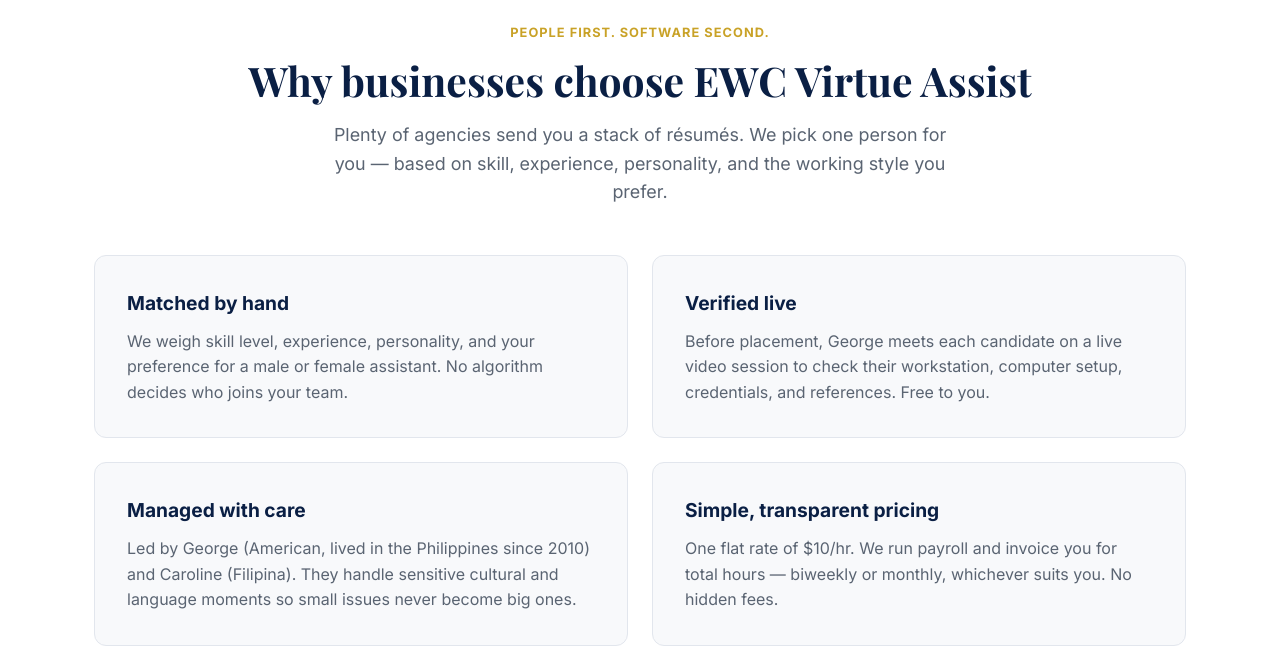
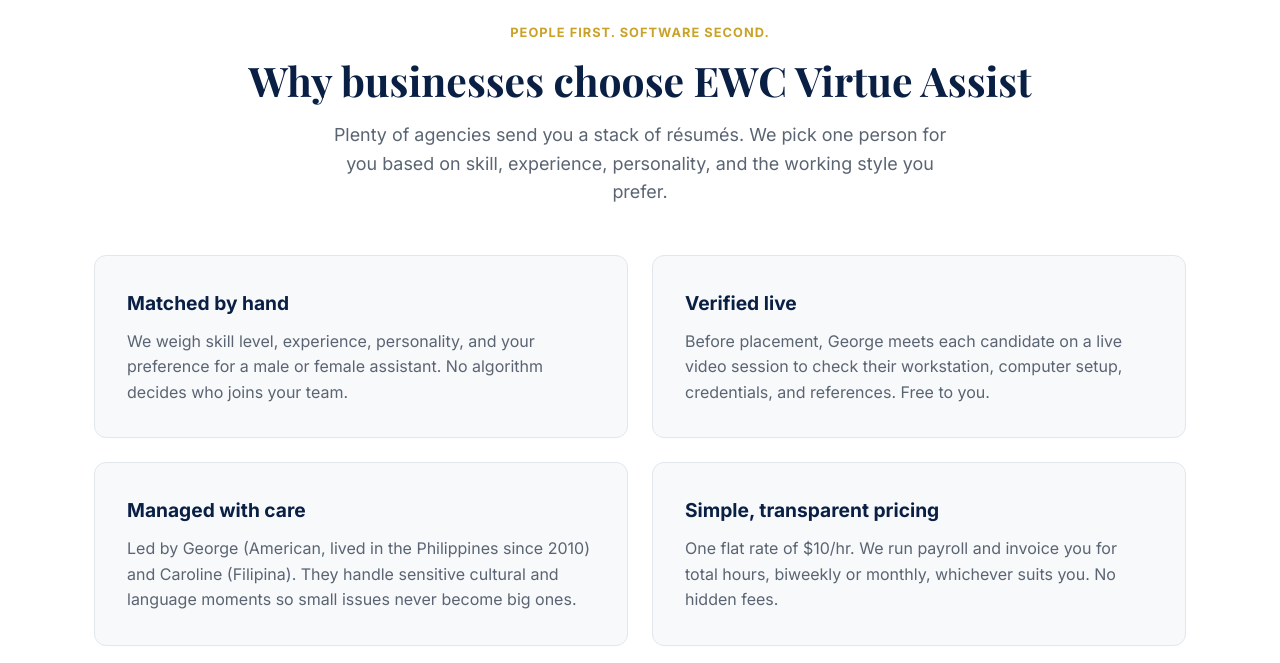
Before and after one commit to ewcvirtueassist/ewc-virtue-assist, a plain HTML site: page index.html in a window 1280 px wide. Shown: the part 960-1623 px from the top of the page. Drawn offline with nearby package versions, Linux system fonts and the light colour scheme.

```diff
--- a/index.html
+++ b/index.html
@@ -533,7 +533,7 @@
         <div class="section-label">People First. Software Second.</div>
         <h2 class="section-title">Why businesses choose EWC Virtue Assist</h2>
         <p class="section-sub">
-          Plenty of agencies send you a stack of résumés. We pick one person for you — based on skill, experience, personality, and the working style you prefer.
+          Plenty of agencies send you a stack of résumés. We pick one person for you based on skill, experience, personality, and the working style you prefer.
         </p>
       </div>
       <div class="benefits-grid">
@@ -551,7 +551,7 @@
         </div>
         <div class="benefit-card">
           <h3>Simple, transparent pricing</h3>
-          <p>One flat rate of $10/hr. We run payroll and invoice you for total hours — biweekly or monthly, whichever suits you. No hidden fees.</p>
+          <p>One flat rate of $10/hr. We run payroll and invoice you for total hours, biweekly or monthly, whichever suits you. No hidden fees.</p>
         </div>
       </div>
     </div>
```
